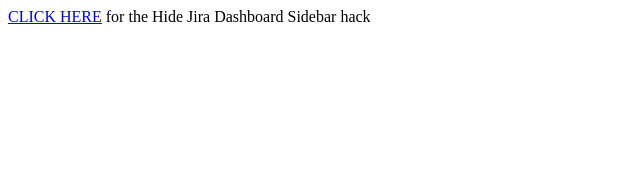
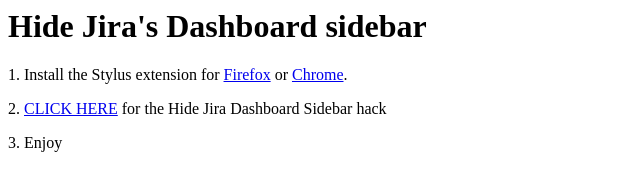
Before and after one commit to RobertLeachmanAtOCHIN/RobertLeachmanAtOCHIN.github.io, a plain HTML site: page index.html in a window 1280 px wide. Shown: the whole page, without its empty margins (0-640 px from the left). Drawn offline with Linux system fonts and the light colour scheme.

Commit message:
instructions

```diff
--- a/index.html
+++ b/index.html
@@ -1 +1,4 @@
-<a href="/hideJiraDashboard.user.css">CLICK HERE</a> for the Hide Jira Dashboard Sidebar</a> hack
+<h1>Hide Jira's Dashboard sidebar</h1>
+<p>1. Install the Stylus extension for <a href="https://addons.mozilla.org/en-US/firefox/addon/styl-us/">Firefox</a> or <a href="https://chrome.google.com/webstore/detail/stylus/clngdbkpkpeebahjckkjfobafhncgmne">Chrome</a>.</p>
+<p>2. <a href="/hideJiraDashboard.user.css">CLICK HERE</a> for the Hide Jira Dashboard Sidebar</a> hack</p>
+<p>3. Enjoy</p>
```
